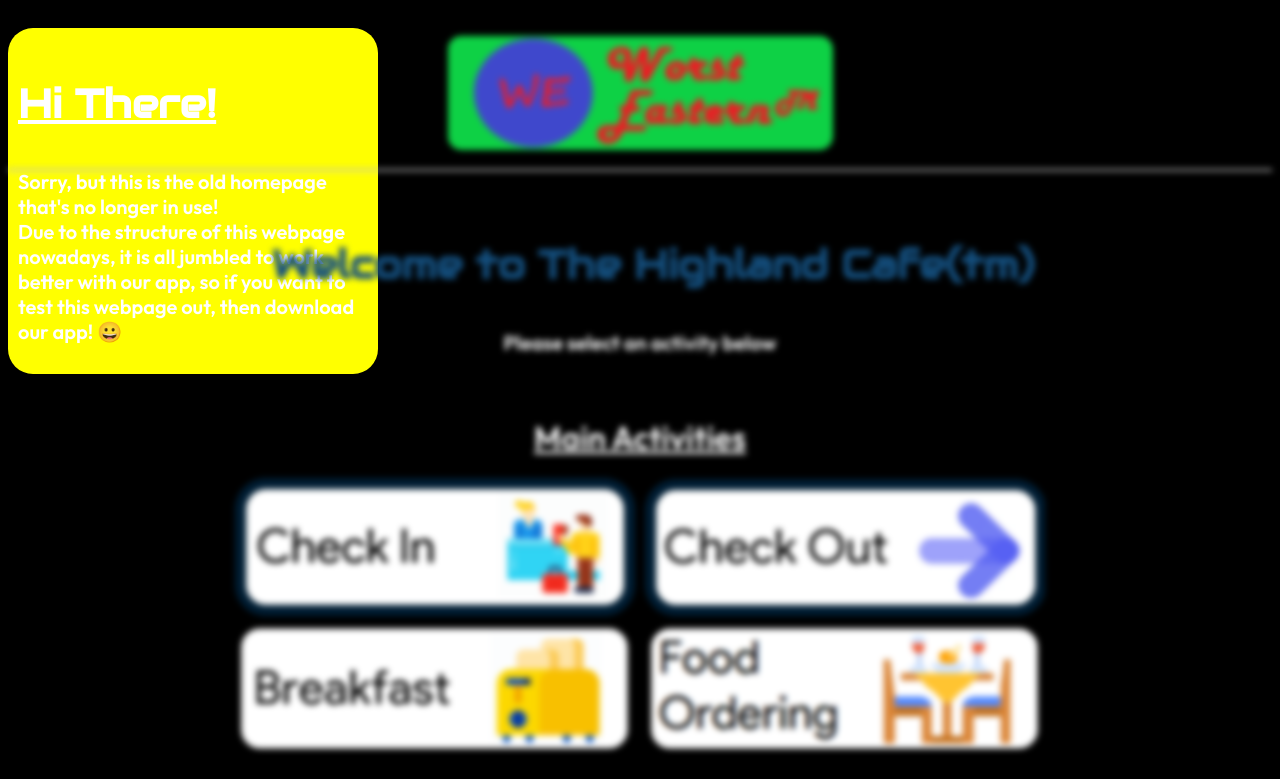
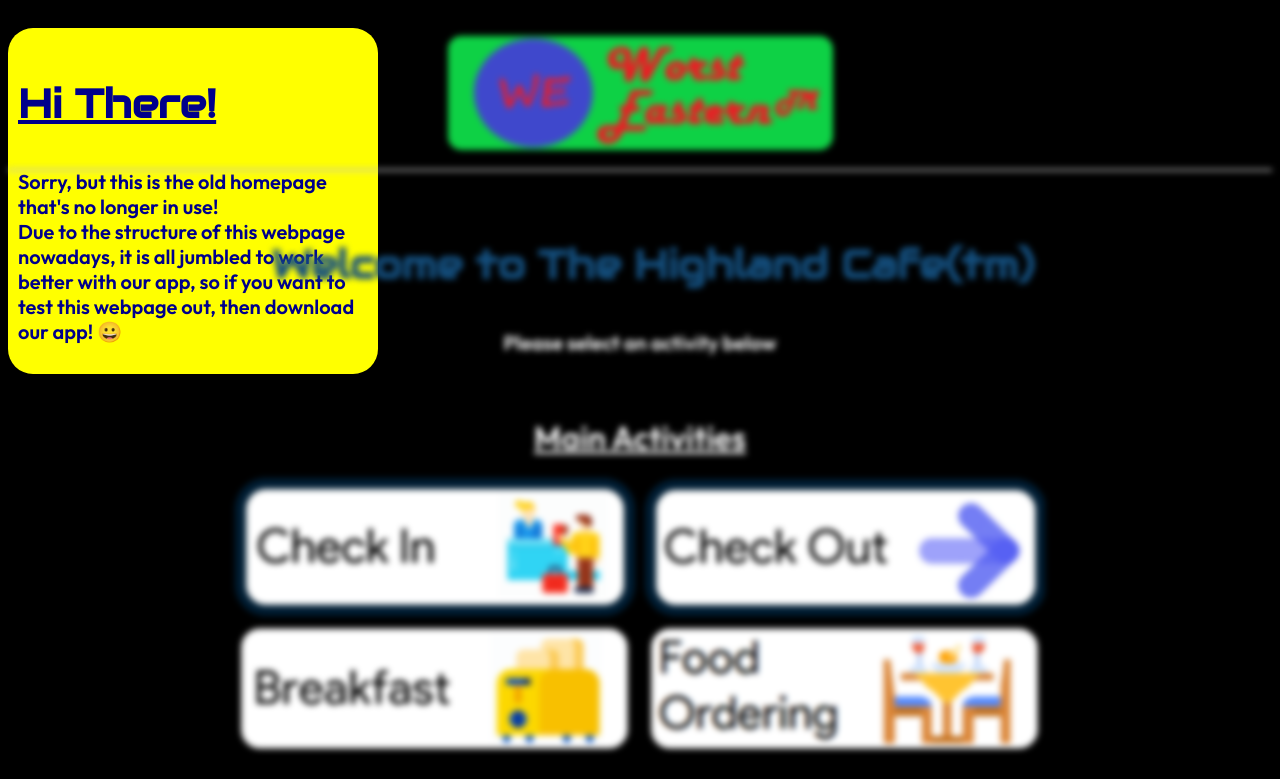
Before and after one commit to aarjay123/hiosmobile-we, a plain HTML site: page index.html in a window 1280 px wide. Shown: the top 779 px of the page. Drawn offline with Linux system fonts and the light colour scheme.

Commit message:
Update style.css

```diff
--- a/css/style.css
+++ b/css/style.css
@@ -188,4 +188,5 @@ font-family: "Audiowide", sans-serif;
 	background: yellow;
 	padding: 10px;
 	width: 350px;
+	color: darkBlue;
 }
```
